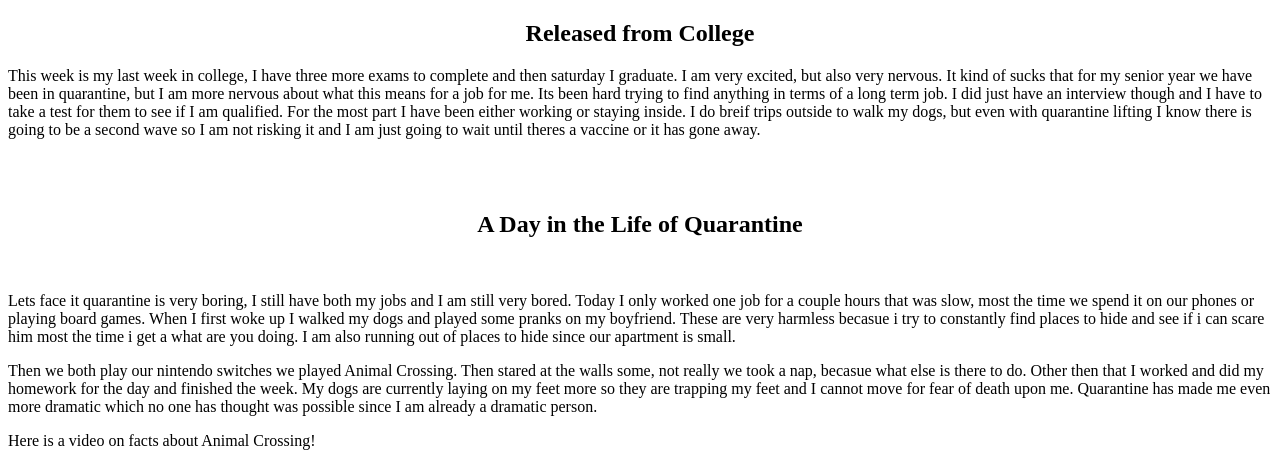
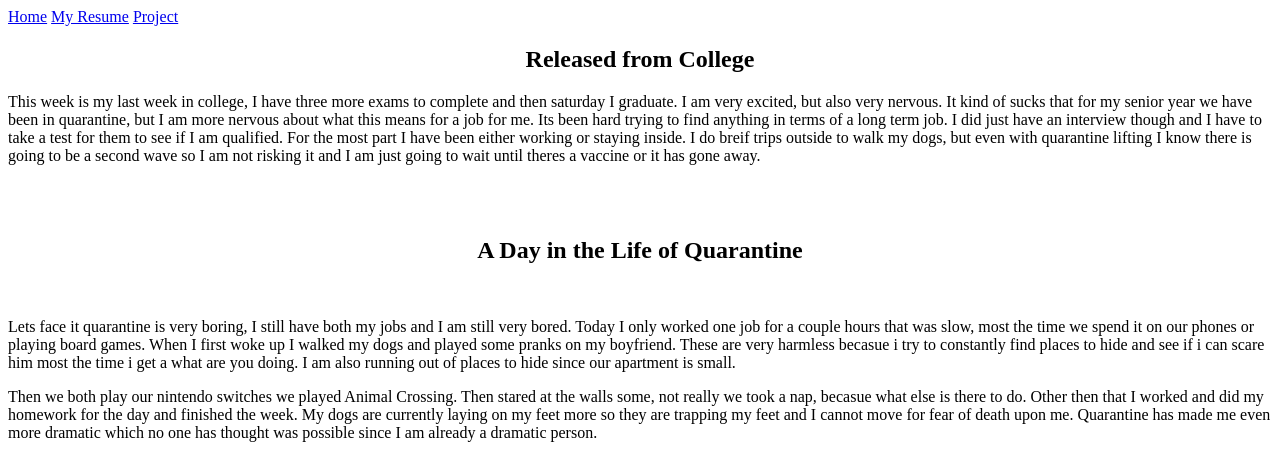
Before and after one commit to cheyenneamabeli/cheyenneamabeli.github.io, a plain HTML site: page Project 6.html in a window 1280 px wide. Shown: the top 452 px of the page. Drawn offline with Linux system fonts and the light colour scheme.

Commit message:
Update Project 6.html

```diff
--- a/Project 6.html
+++ b/Project 6.html
@@ -6,6 +6,13 @@
 	<link rel="stylesheet" href="Project 6.css">
 </head>
 <body>
+	<section>
+	<div class="navbar">
+		<a href="index.html">Home</a>
+  		<a href="resume.html">My Resume</a>
+  		<a href="Project 6.html">Project</a>
+	</div>
+	</section>
 	<h2>Released from College</h2>
 	<p>This week is my last week in college, I have three more exams to complete and then saturday I graduate. I am very excited, but also very nervous. It kind of sucks that for my senior year we have been in quarantine, but I am more nervous about what this means for a job for me. Its been hard trying to find anything in terms of a long term job. I did just have an interview though and I have to take a test for them to see if I am qualified. For the most part I have been either working or staying inside. I do breif trips outside to walk my dogs, but even with quarantine lifting I know there is going to be a second wave so I am not risking it and I am just going to wait until theres a vaccine or it has gone away.</p><br><br>
 	<h2>A Day in the Life of Quarantine</h2><br>
```
